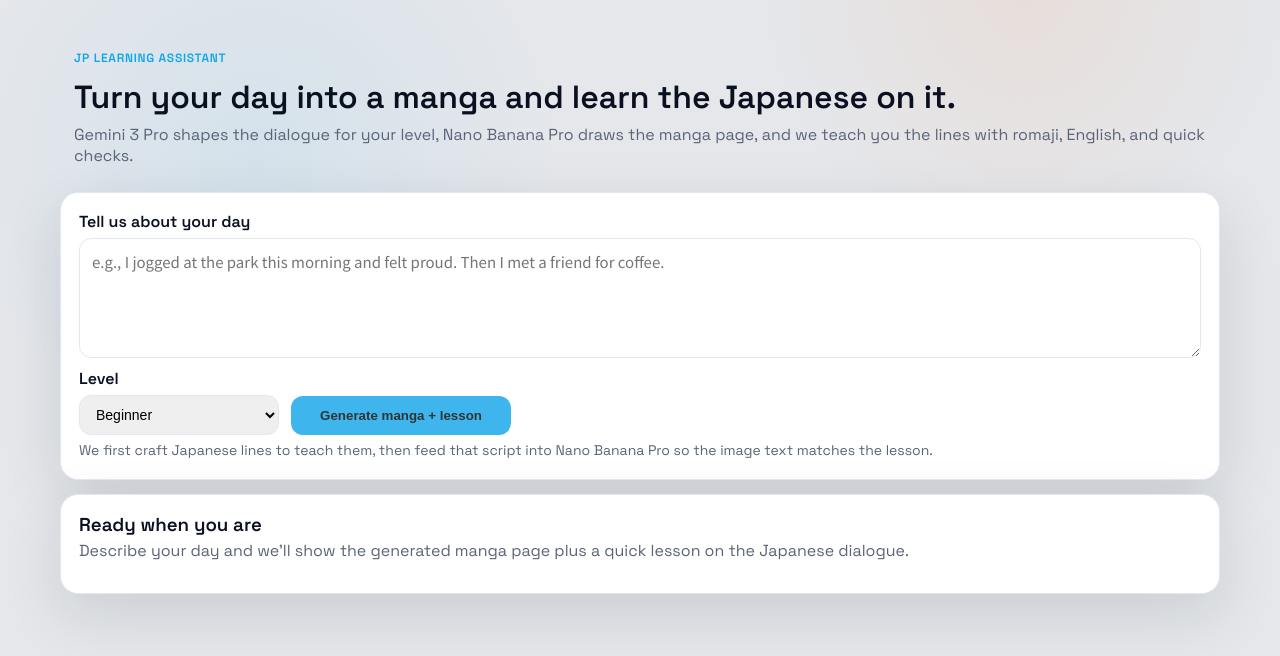
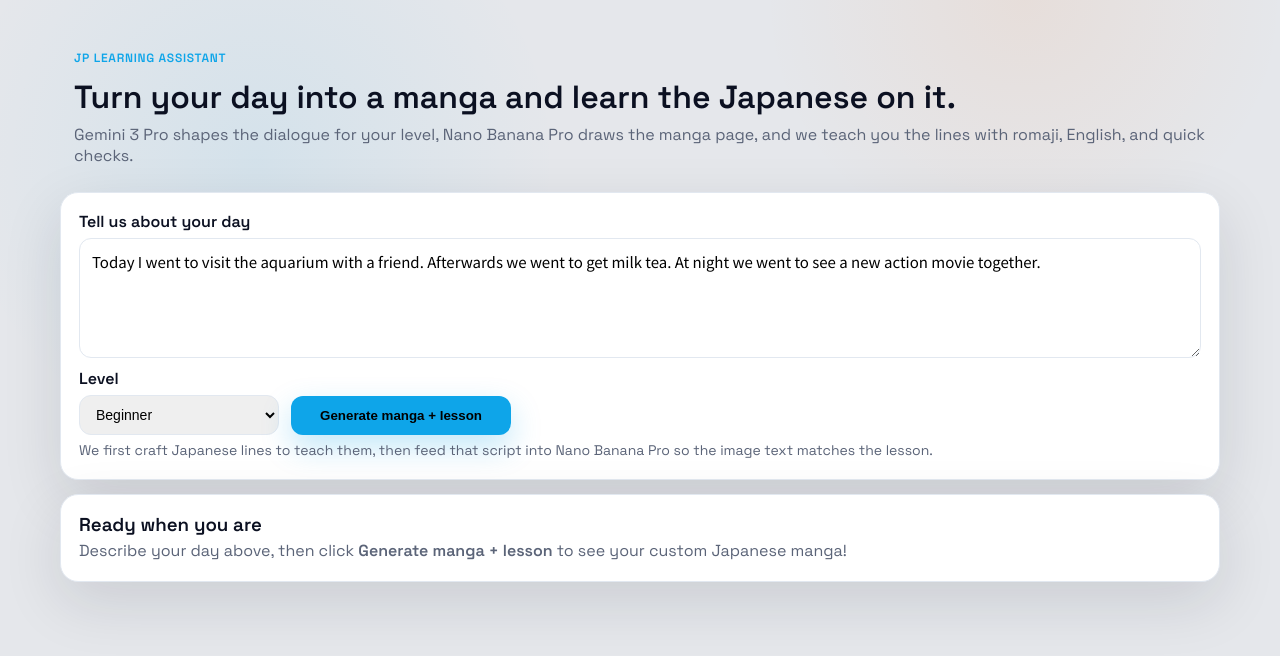
Before and after one commit to hi-wesley/gemini-3-sf-hackathon, a React (Vite) app in the folder frontend/: page / in a window 1280 px wide. Shown: the top 656 px of the page. Built offline with nearby package versions, Linux system fonts and the light colour scheme.

Commit message:
style: Polish UI text and spacing

```diff
--- a/frontend/src/App.jsx
+++ b/frontend/src/App.jsx
@@ -4,7 +4,9 @@
 import TeachingPanel from "./components/TeachingPanel";
 
 const App = () => {
-  const [entry, setEntry] = useState("");
+  const [entry, setEntry] = useState(
+    "Today I went to visit the aquarium with a friend. Afterwards we went to get milk tea. At night we went to see a new action movie together."
+  );
   const [level, setLevel] = useState("beginner");
   const [loading, setLoading] = useState(false);
   const [error, setError] = useState("");
@@ -48,7 +50,7 @@
             <textarea
               value={entry}
               onChange={(e) => setEntry(e.target.value)}
-              placeholder="e.g., I jogged at the park this morning and felt proud. Then I met a friend for coffee."
+              placeholder="Describe your day..."
               rows={4}
               required
             />
@@ -83,8 +85,8 @@
           <div className="card placeholder-card">
             <h3>Ready when you are</h3>
             <p className="muted">
-              Describe your day and we&apos;ll show the generated manga page plus a quick lesson on the Japanese
-              dialogue.
+              Describe your day above, then click <strong>Generate manga + lesson</strong> to see your custom Japanese
+              manga!
             </p>
           </div>
         )}
--- a/frontend/src/styles/main.css
+++ b/frontend/src/styles/main.css
@@ -92,6 +92,10 @@
   border-radius: 18px;
   padding: 18px 18px 20px;
   box-shadow: var(--shadow);
+}
+
+.card>*:last-child {
+  margin-bottom: 0;
 }
 
 .form-card textarea {
```
